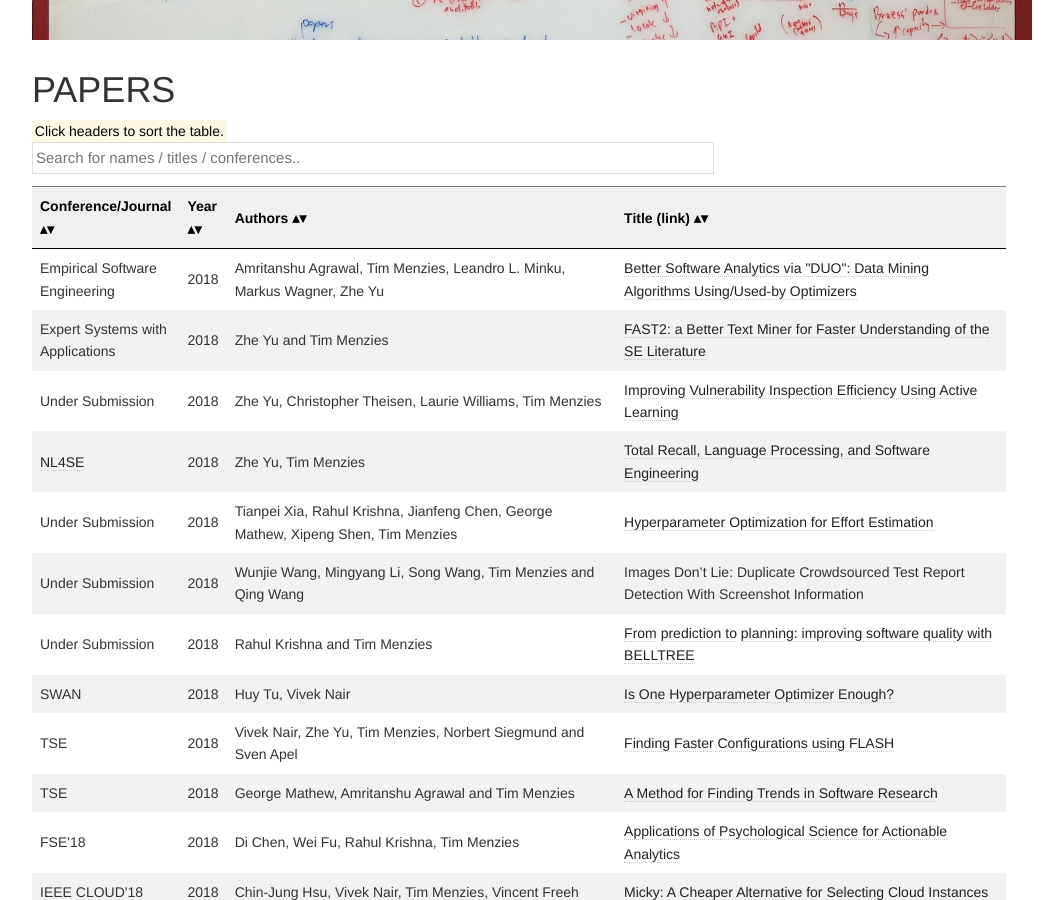
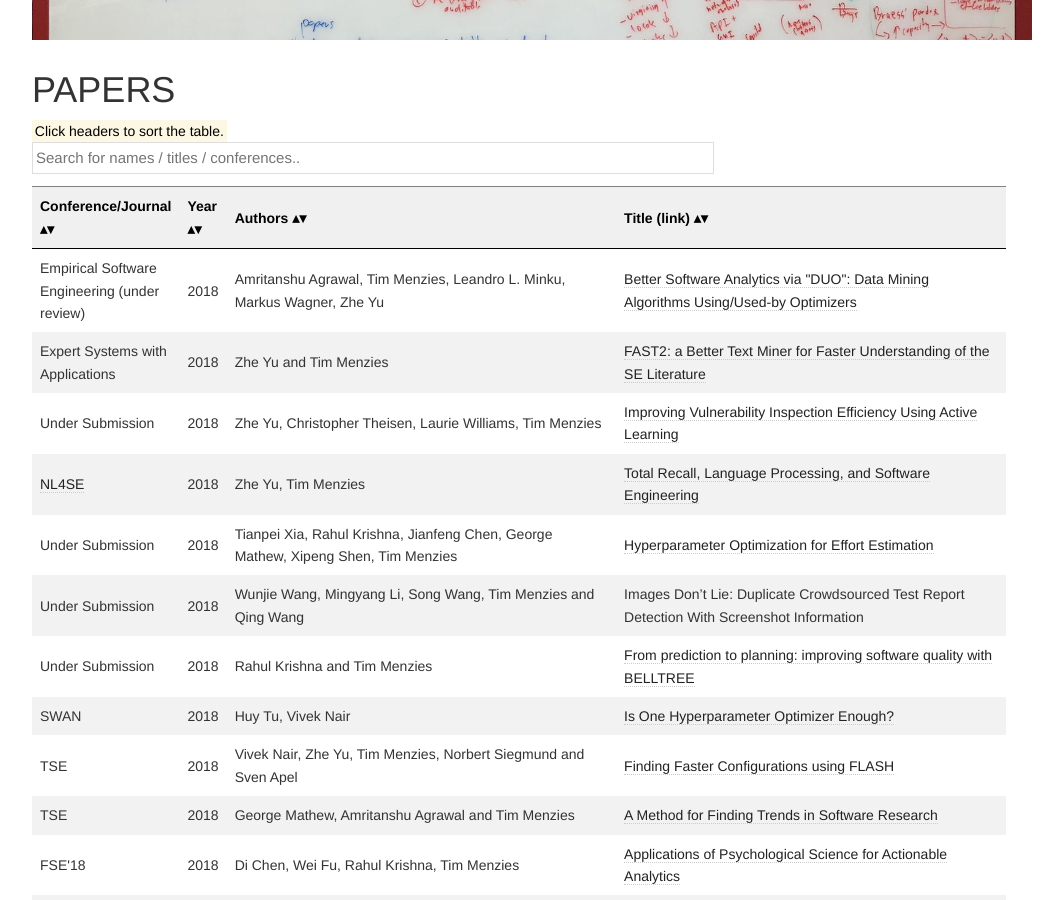
Before and after one commit to ai-se/ai-se.github.io, a Jekyll site: the page built from papers/index.html, in a window 1280 px wide and 900 px high, scrolled down 635 px. Shown: the whole window, without its empty margins (126-1189 px from the left). Built offline with Jekyll 4.4.1, drawn with Linux system fonts in a browser that asks for light colours.

Commit message:
Update index.html

```diff
--- a/papers/index.html
+++ b/papers/index.html
@@ -39,7 +39,7 @@
 
 
 	 <tr>
-    <td>Empirical Software Engineering</td>
+    <td>Empirical Software Engineering (under review)</td>
     <td>2018</td>
     <td>Amritanshu Agrawal, Tim Menzies, Leandro L. Minku, Markus Wagner, Zhe Yu</td>
     <td><a href="https://arxiv.org/pdf/1812.01550.pdf">
```
